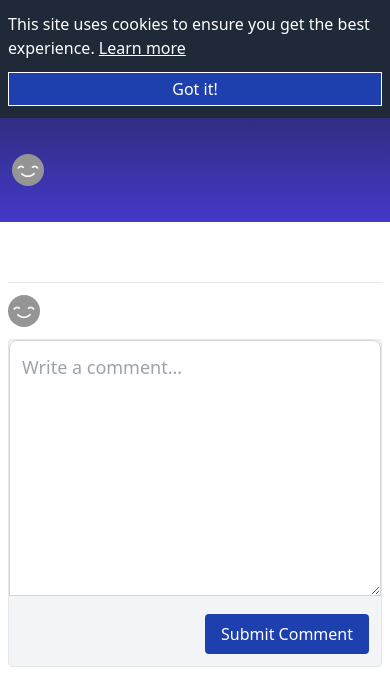
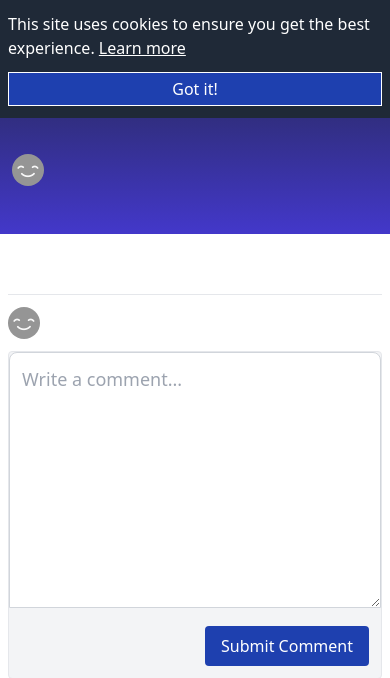
Before and after one commit to danjac/conduit-old, a Django app: template templates/articles/detail.html in a window 390 px wide. Shown: the part 73-751 px from the top of the page. Run offline with Django 3.2, Linux system fonts and the light colour scheme; the template is opened without the code that fills it: values that come from a table or form of the project are taken from there, others are empty; style sheets or scripts are compiled from the project's sources; parts of the project's set-up code (start-up, migrations or seed data) failed here and were passed over; some libraries are stand-ins or nearby versions.

Commit message:
Spacing fixes

```diff
--- a/templates/articles/detail.html
+++ b/templates/articles/detail.html
@@ -9,7 +9,7 @@
   <h2 class="text-lg mb-3">{{ article.description }}</h2>
   <div class="md:flex justify-center items-center mb-3">
 
-    <div class="mb-3 md:mr-6 md:mb-0">
+    <div class="mb-6 md:mr-6 md:mb-0">
       <div class="flex items-center mb-1">
         {% include "users/_avatar.html" with user=article.author size="32" css_class="mr-2" %}
         <a class="font-semibold text-lg hover:text-gray-100"
@@ -19,7 +19,7 @@
     </div>
 
     {% if can_edit %}
-    <div class="mb-3 md:mb-0 md:mr-6">
+    <div class="mb-6 md:mb-0 md:mr-6">
       <a class="rounded px-4 py-2 border hover:bg-indigo-300"
          href="{% url 'articles:edit' article.id %}">
         <i class="fa fa-pen mr-1"></i> Edit Article
@@ -131,13 +131,13 @@
   {% endif %}
 
   {% if can_edit %}
-  <div class="mr-6">
+  <div class="mb-6 md:mb-0 md:mr-6">
     <a class="rounded px-4 py-2 border hover:bg-gray-300"
        href="{% url 'articles:edit' article.id %}">
       <i class="fa fa-pen mr-1"></i> Edit Article
     </a>
   </div>
-  <div>
+  <div class="">
     <a class="rounded px-4 py-2 border hover:bg-gray-300 border-red-800 text-red-800"
        data-controller="ajax"
        data-ajax-confirm="Are you sure you want to delete this article?"
```
